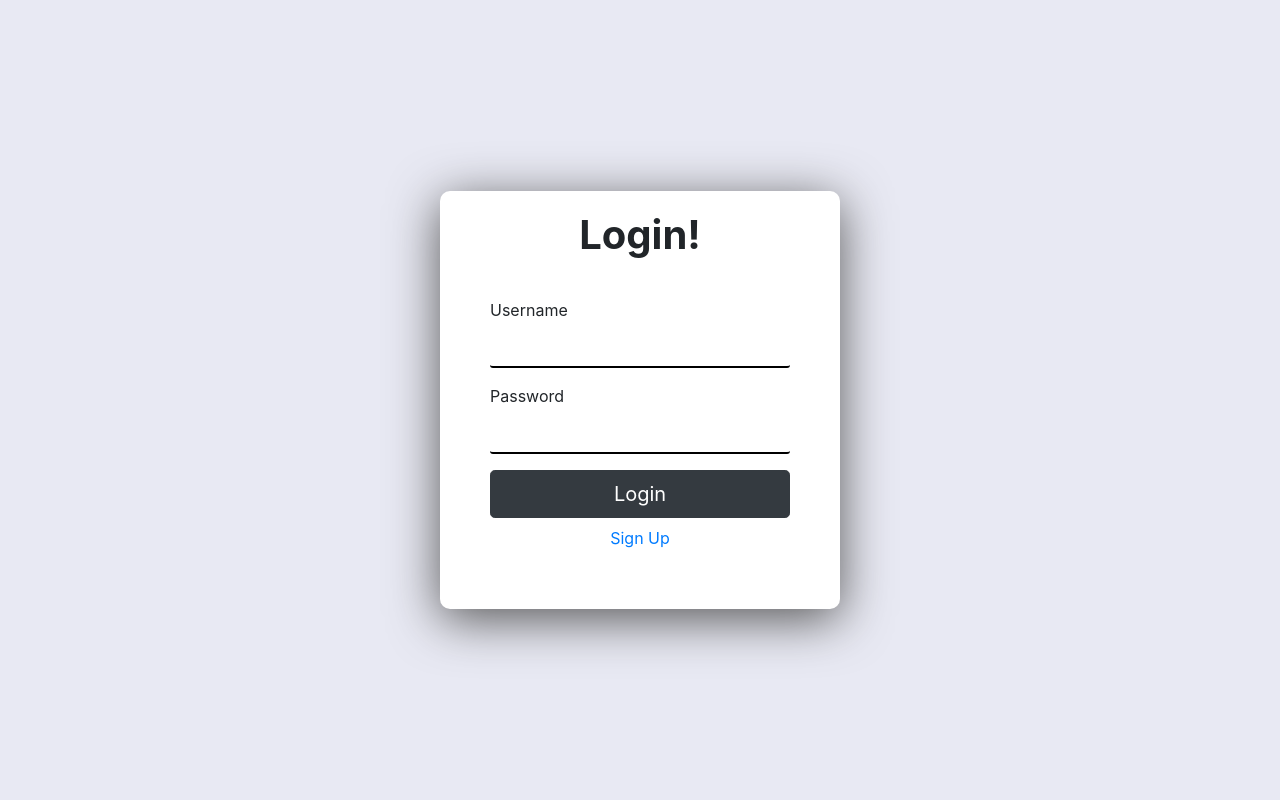
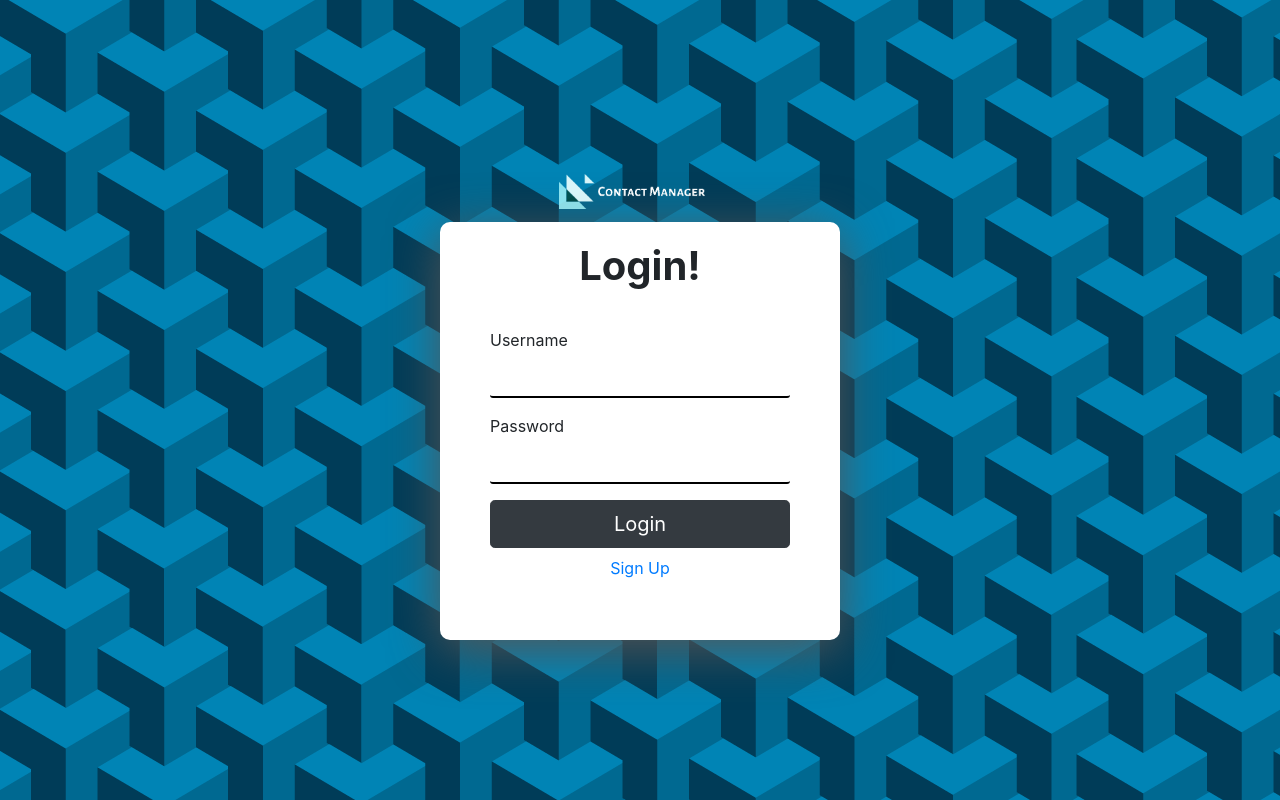
Before and after one commit to cop4331-spr2020-team/contact-manager, a React (Create React App) app in the folder frontend/: page /login in a window 1280 px wide. Built offline with nearby package versions, Linux system fonts and the light colour scheme.

Commit message:
update ui a bit for login/register

```diff
--- a/frontend/src/components/auth/Login.js
+++ b/frontend/src/components/auth/Login.js
@@ -18,7 +18,6 @@ export default class Login extends Component {
 
 	handleLogin = (event) => {
 		const { userName, password } = this.state;
-
 		if ((userName === "") || (password === "")) { // if submitted without any input give error
 			//setError(true);
 			//setErrorMsg("Invalid Username/Password");
@@ -31,11 +30,9 @@ export default class Login extends Component {
 			password: password
 		})
 		.then(result => {
-
 			if (result.status === 200) {
-				console.log(result.data);
-				// Token needs to be stored
-			 	//setLogin(true);
+				console.log('login success')
+				return <Redirect to="/contacts"/> // Redirect after login
 			}
 		})
 		.catch(error => {
--- /dev/null
+++ b/frontend/src/components/auth/LoginPage.css
@@ -0,0 +1,3 @@
+.wrapper {
+    background-image: url('/background.jpg');
+}
--- a/frontend/src/components/auth/LoginPage.js
+++ b/frontend/src/components/auth/LoginPage.js
@@ -1,9 +1,13 @@
 import React, { Component } from 'react';
 import Login from './Login';
+import Navbar from '../layout/MainNavbar'
+
+import './LoginPage.css'
 export default class LoginPage extends Component {
     render () {
         return (
             <div className="wrapper">
+                <Navbar className="justify-content-left"/>
                 <div className="form-wrapper">
                     <h1 className="head" id="title">
                     <span className="font-weight-bold">Login!</span>
--- a/frontend/src/components/layout/MainNavbar.js
+++ b/frontend/src/components/layout/MainNavbar.js
@@ -13,19 +13,14 @@ export default class MainNavbar extends Component {
 
         return (
             <Navbar className="dark-navbar justify-content-left">
-                <Navbar.Brand className="justify-content-left" style={navLinkStyle} href="/">
-                    <img
-                        className="icon"
-                        src='/coolbeans.png'
-                    />
+                <Navbar.Brand
+                    className="justify-content-left"
+                    style={navLinkStyle}
+                    href="/"
+                >
+                    <img className="icon" src="/coolbeans.png" />
                 </Navbar.Brand>
-                <Navbar.Collapse className="dark-navbar justify-content-end">
-                </Navbar.Collapse>
-                <Nav className="mr-auto">
-                    <Nav.Link style={navLinkStyle} activeStyle={navLinkStyle} href="/login">Login</Nav.Link>
-                </Nav>
             </Navbar>
         )
     };
-
 }
--- a/frontend/src/components/view/Landing.css
+++ b/frontend/src/components/view/Landing.css
@@ -2,6 +2,7 @@
     padding-bottom: 20vh;
     background-image: url('/background.jpg');
 }
+
 .dark-navbar {
     background-color: transparent;
     border-color: black;
```
